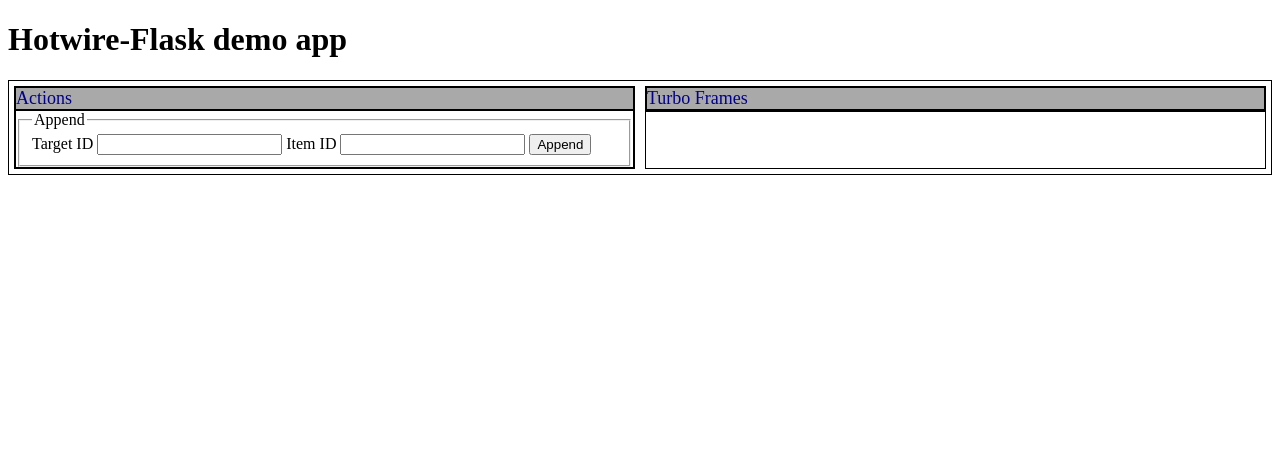
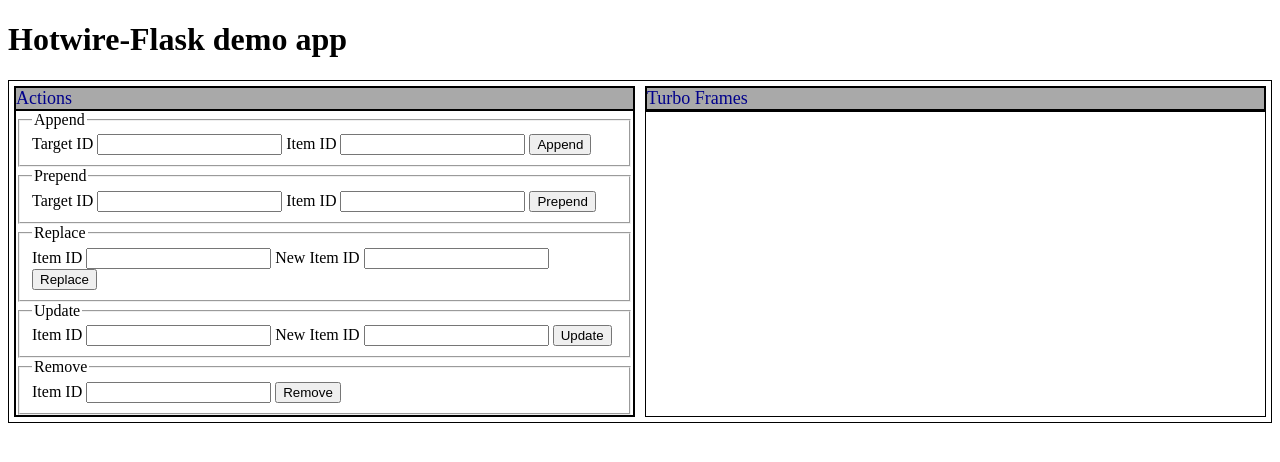
Before and after one commit to eduardovra/hotwire-flask-demo, a Flask app: template turbo-demo/templates/index.html in a window 1280 px wide. Shown: the top 462 px of the page. Run offline with Flask 2, Linux system fonts and the light colour scheme; the template is opened without the code that fills it, so the values that code supplies are empty.

Commit message:
Implemented replace and update

```diff
--- a/turbo-demo/app.py
+++ b/turbo-demo/app.py
@@ -4,30 +4,109 @@
 app = Flask(__name__)
 turbo = Turbo(app)
 
-frame_items = {
-    'frame-a': set(),
-    'frame-b': set(),
+frame_items: dict = {
+    "frame-a": set(),
+    "frame-b": set(),
 }
 
-@app.route('/', methods=['GET', 'POST'])
+
+@app.route("/", methods=["GET", "POST"])
 def index():
-    return render_template('index.html', frame_items=frame_items)
+    return render_template("index.html", frame_items=frame_items)
 
-@app.route('/actions/append', methods=['POST'])
+
+@app.route("/actions/append", methods=["POST"])
 def action_append():
     element = request.form
-    target = element['target-id']
-    item = element['item-id']
-    if target not in frame_items:
+    target = element["target-id"]
+    item = element["item-id"]
+    if target not in frame_items or item in frame_items[target]:
         abort(404)
 
     frame_items[target].add(item)
 
     if turbo.can_stream():
         return turbo.stream(
-            turbo.append(
-                render_template('_frame_item.html', item=item), target=target
-            )
+            turbo.append(render_template("_frame_item.html", item=item), target=target)
         )
 
-    return redirect(url_for('index'))
+    return redirect(url_for("index"))
+
+@app.route("/actions/prepend", methods=["POST"])
+def action_prepend():
+    element = request.form
+    target = element["target-id"]
+    item = element["item-id"]
+    if target not in frame_items or item in frame_items[target]:
+        abort(404)
+
+    frame_items[target].add(item)
+
+    if turbo.can_stream():
+        return turbo.stream(
+            turbo.prepend(render_template("_frame_item.html", item=item), target=target)
+        )
+
+    return redirect(url_for("index"))
+
+@app.route("/actions/replace", methods=["POST"])
+def action_replace():
+    element = request.form
+    item = element["item-id"]
+    new_item = element["new-item-id"]
+    frame = None
+
+    for target, items in frame_items.items():
+        if item in items:
+            frame_items[target].remove(item)
+            frame = target
+
+    if not frame:
+        abort(404)
+
+    frame_items[frame].add(new_item)
+
+    if turbo.can_stream():
+        return turbo.stream(
+            turbo.replace(render_template("_frame_item.html", item=new_item), target=item)
+        )
+
+    return redirect(url_for("index"))
+
+@app.route("/actions/update", methods=["POST"])
+def action_update():
+    element = request.form
+    item = element["item-id"]
+    new_item = element["new-item-id"]
+    frame = None
+
+    for target, items in frame_items.items():
+        if item in items:
+            frame_items[target].remove(item)
+            frame = target
+
+    if not frame:
+        abort(404)
+
+    frame_items[frame].add(new_item)
+
+    if turbo.can_stream():
+        return turbo.stream(
+            turbo.update(render_template("_frame_item.html", item=new_item), target=item)
+        )
+
+    return redirect(url_for("index"))
+
+@app.route("/actions/remove", methods=["POST"])
+def action_remove():
+    element = request.form
+    item = element["item-id"]
+
+    for target, items in frame_items.items():
+        if item in items:
+            frame_items[target].remove(item)
+
+    if turbo.can_stream():
+        return turbo.stream(turbo.remove(target=item))
+
+    return redirect(url_for("index"))
--- a/turbo-demo/templates/_actions.html
+++ b/turbo-demo/templates/_actions.html
@@ -10,3 +10,52 @@
     <input type="submit" value="Append" />
   </fieldset>
 </form>
+
+<form method="POST" action="{{ url_for('action_prepend') }}">
+  <fieldset>
+    <legend>Prepend</legend>
+    <label for="target-id">Target ID</label>
+    <input id="target-id" name="target-id" />
+
+    <label for="item-id">Item ID</label>
+    <input id="item-id" name="item-id" />
+
+    <input type="submit" value="Prepend" />
+  </fieldset>
+</form>
+
+<form method="POST" action="{{ url_for('action_replace') }}">
+  <fieldset>
+    <legend>Replace</legend>
+    <label for="item-id">Item ID</label>
+    <input id="item-id" name="item-id" />
+
+    <label for="new-item-id">New Item ID</label>
+    <input id="new-item-id" name="new-item-id" />
+
+    <input type="submit" value="Replace" />
+  </fieldset>
+</form>
+
+<form method="POST" action="{{ url_for('action_update') }}">
+  <fieldset>
+    <legend>Update</legend>
+    <label for="item-id">Item ID</label>
+    <input id="item-id" name="item-id" />
+
+    <label for="new-item-id">New Item ID</label>
+    <input id="new-item-id" name="new-item-id" />
+
+    <input type="submit" value="Update" />
+  </fieldset>
+</form>
+
+<form method="POST" action="{{ url_for('action_remove') }}">
+  <fieldset>
+    <legend>Remove</legend>
+    <label for="item-id">Item ID</label>
+    <input id="item-id" name="item-id" />
+
+    <input type="submit" value="Remove" />
+  </fieldset>
+</form>
--- a/turbo-demo/templates/_frames.html
+++ b/turbo-demo/templates/_frames.html
@@ -1,5 +1,4 @@
 {% for frame, items in frame_items.items() %}
-
   <div>
     <p>Target: {{ frame }}</p>
       <ul>
```
Lines whose indentation alone changed are shown as unchanged.
